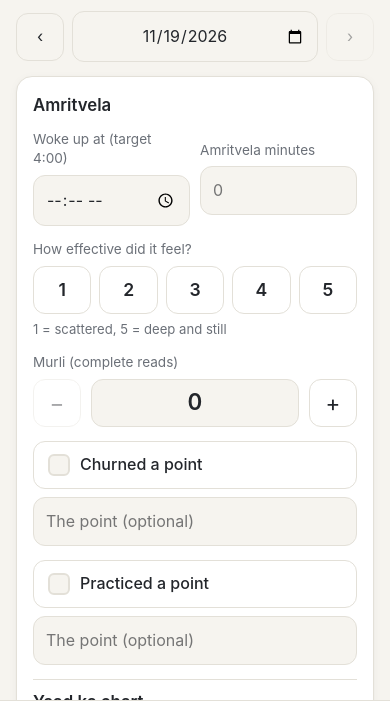
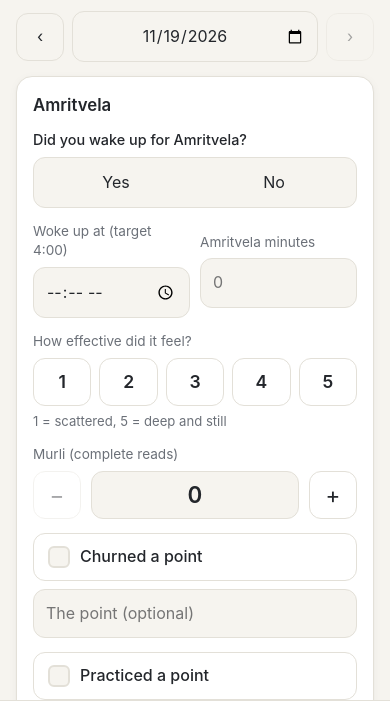
Before and after one commit to sureshyadagari/Meditation-tracker, a plain HTML site: page index.html in a window 390 px wide. Shown: the part 77-781 px from the top of the page. Drawn offline with Linux system fonts and the light colour scheme.

Commit message:
Add the Amritvela wake Yes/No gate.
Replace index.html with the updated tracker and note that answering No hides wake, minutes, and rating and saves them as 0.

Co-authored-by: Suresh Yadagari <sureshyadagari@users.noreply.github.com>

```diff
--- a/index.html
+++ b/index.html
@@ -106,6 +106,8 @@ nav button.on{color:var(--accent);font-weight:600}
 .sleep h2{margin-bottom:10px}
 .sleep-row{margin:0 0 12px}
 .sleep-row:last-child{margin-bottom:0}
+#amritvelaWokeRow{margin:0 0 14px}
+#amritvelaFields[hidden]{display:none!important}
 .sleep-q{font-size:.9rem;font-weight:500;margin:0 0 6px}
 .yn{display:flex;background:var(--bg);border:1px solid var(--line);border-radius:12px;padding:3px}
 .yn button{flex:1;border:0;background:transparent;min-height:42px}
@@ -146,6 +148,14 @@ main.ptr-snap{transition:transform .22s ease}
     </div>
     <div class="card">
       <h2>Amritvela</h2>
+      <div class="sleep-row" id="amritvelaWokeRow">
+        <div class="sleep-q" id="amritvelaWokeLabel">Did you wake up for Amritvela?</div>
+        <div class="yn" role="group" aria-labelledby="amritvelaWokeLabel">
+          <button type="button" data-amrit="amritvelaWoke" data-val="yes" id="amritvelaWokeYes" aria-pressed="false">Yes</button>
+          <button type="button" data-amrit="amritvelaWoke" data-val="no" id="amritvelaWokeNo" aria-pressed="false">No</button>
+        </div>
+      </div>
+      <div id="amritvelaFields">
         <div class="row">
           <div class="field"><label for="wake">Woke up at (target 4:00)</label><input type="time" id="wake"></div>
           <div class="field"><label for="mins">Amritvela minutes</label><input type="number" id="mins" inputmode="numeric" min="0" max="600" placeholder="0"></div>
@@ -154,6 +164,7 @@ main.ptr-snap{transition:transform .22s ease}
           <label>How effective did it feel?</label>
           <div class="rating" id="rating" role="radiogroup" aria-label="Rating 1 to 5"></div>
           <div class="hint" id="ratingHint" style="margin-top:6px">1 = scattered, 5 = deep and still</div>
+        </div>
       </div>
       <div class="field">
         <label id="murliLabel">Murli (complete reads)</label>
@@ -317,7 +328,7 @@ function shortDate(s){var d=parseYmd(s);return d.getDate()+" "+MONTHS[d.getMonth
 /* ---------- storage ---------- */
 var db;
 function blank(){return {version:1,days:{}}}
-function blankDay(){return {wake:"",minutes:null,rating:null,note:"",hourly:{},murli:0,churned:false,churnedPoint:"",practiced:false,practicedPoint:"",yaadMinutes:0,sleepPothamel:null,sleepMeditation:null,sleepNoPhone:null}}
+function blankDay(){return {wake:"",minutes:null,rating:null,amritvelaWoke:null,note:"",hourly:{},murli:0,churned:false,churnedPoint:"",practiced:false,practicedPoint:"",yaadMinutes:0,sleepPothamel:null,sleepMeditation:null,sleepNoPhone:null}}
 function parseYesNo(v){
   if(v===true||v===false)return v;
   if(typeof v==="string"){
@@ -325,6 +336,18 @@ function parseYesNo(v){
     if(t==="true"||t==="yes")return true;
     if(t==="false"||t==="no")return false;
   }
+  return null;
+}
+function parseRating(v){
+  if(v===""||v==null||isNaN(+v))return null;
+  var r=Math.round(+v);
+  if(r===0||(r>=1&&r<=5))return r;
+  return null;
+}
+function deriveAmritvelaWoke(d){
+  var v=parseYesNo(d.amritvelaWoke);
+  if(v!==null)return v;
+  if(toMin(d.wake)!=null||(d.minutes!=null&&d.minutes!==""&&!isNaN(+d.minutes)))return true;
   return null;
 }
 function clampMurli(v){
@@ -366,6 +389,7 @@ function load(){
   if(raw){try{var o=JSON.parse(raw);if(o&&o.days&&typeof o.days==="object")return normalize(o)}catch(e){}}
   var fresh=blank();
   fresh.days["2026-11-18"]={wake:"04:00",minutes:20,rating:1,note:"",hourly:{}};
+  fresh=normalize(fresh);
   persist(fresh);
   return fresh;
 }
@@ -380,10 +404,13 @@ function normalize(o){
       if(v.status==="done")hr[hn]={status:"done",min:Math.max(1,Math.min(600,+v.min||1))};
       else if(v.status==="skipped")hr[hn]={status:"skipped"};
     });
-    var r=+d.rating;
-    out.days[k]={wake:toMin(d.wake)!=null?d.wake.slice(0,5):"",
-      minutes:d.minutes===""||d.minutes==null||isNaN(+d.minutes)?null:Math.max(0,+d.minutes),
-      rating:r>=1&&r<=5?Math.round(r):null,note:typeof d.note==="string"?d.note:"",hourly:hr,
+    var wake=toMin(d.wake)!=null?d.wake.slice(0,5):"";
+    var minutes=d.minutes===""||d.minutes==null||isNaN(+d.minutes)?null:Math.max(0,+d.minutes);
+    var rating=parseRating(d.rating);
+    var woke=deriveAmritvelaWoke({amritvelaWoke:d.amritvelaWoke,wake:wake,minutes:minutes});
+    if(woke===false){wake="";minutes=0;rating=0}
+    out.days[k]={wake:wake,minutes:minutes,rating:rating,amritvelaWoke:woke,
+      note:typeof d.note==="string"?d.note:"",hourly:hr,
       murli:clampMurli(d.murli),
       churned:!!d.churned,
       churnedPoint:typeof d.churnedPoint==="string"?d.churnedPoint:"",
@@ -401,7 +428,8 @@ function getDay(s){
   var d=db.days[s];
   if(!d)return blankDay();
   return {
-    wake:d.wake||"",minutes:d.minutes==null?null:d.minutes,rating:d.rating||null,
+    wake:d.wake||"",minutes:d.minutes==null?null:d.minutes,rating:parseRating(d.rating),
+    amritvelaWoke:deriveAmritvelaWoke(d),
     note:d.note||"",hourly:d.hourly||{},murli:clampMurli(d.murli),
     churned:!!d.churned,churnedPoint:typeof d.churnedPoint==="string"?d.churnedPoint:"",
     practiced:!!d.practiced,practicedPoint:typeof d.practicedPoint==="string"?d.practicedPoint:"",
@@ -412,7 +440,7 @@ function getDay(s){
   };
 }
 function hasMorning(d){
-  return !!(d.wake||d.minutes!=null||d.rating||d.note||(d.murli&&d.murli>0)||d.churned||d.churnedPoint||d.practiced||d.practicedPoint||(d.yaadMinutes&&d.yaadMinutes>0)||d.sleepPothamel!=null||d.sleepMeditation!=null||d.sleepNoPhone!=null);
+  return !!(d.wake||d.minutes!=null||d.rating!=null||d.amritvelaWoke!=null||d.note||(d.murli&&d.murli>0)||d.churned||d.churnedPoint||d.practiced||d.practicedPoint||(d.yaadMinutes&&d.yaadMinutes>0)||d.sleepPothamel!=null||d.sleepMeditation!=null||d.sleepNoPhone!=null);
 }
 function isEmptyDay(d){return !hasMorning(d)&&!Object.keys(d.hourly||{}).length}
 function putDay(s,d){if(isEmptyDay(d))delete db.days[s];else db.days[s]=d;persist()}
@@ -452,11 +480,23 @@ function setCheck(id,on){
   b.classList.toggle("on",!!on);
   b.setAttribute("aria-pressed",on?"true":"false");
 }
+function syncAmritvelaFields(){
+  var show=getYesNo("amritvelaWoke")!==false;
+  $("amritvelaFields").hidden=!show;
+}
 function readForm(d){
+  var woke=getYesNo("amritvelaWoke");
+  d.amritvelaWoke=woke;
+  if(woke===false){
+    d.wake="";
+    d.minutes=0;
+    d.rating=0;
+  }else{
     var m=$("mins").value.trim();
     d.wake=$("wake").value||"";
     d.minutes=m===""?null:Math.max(0,Math.min(600,Math.round(+m)||0));
     d.rating=curRating;
+  }
   d.note=$("note").value.trim();
   d.murli=curMurli;
   d.churned=$("churned").getAttribute("aria-pressed")==="true";
@@ -473,10 +513,17 @@ function readForm(d){
 function loadForm(){
   var d=getDay(cur);
   $("date").value=cur;
+  setYesNo("amritvelaWoke",d.amritvelaWoke);
+  if(d.amritvelaWoke===false){
+    $("wake").value="";
+    $("mins").value="";
+    curRating=null;
+  }else{
     $("wake").value=d.wake||"";
     $("mins").value=d.minutes==null?"":d.minutes;
+    curRating=d.rating>=1&&d.rating<=5?d.rating:null;
+  }
   $("note").value=d.note||"";
-  curRating=d.rating||null;
   curMurli=clampMurli(d.murli);
   renderRatingButtons();
   renderMurli();
@@ -488,7 +535,8 @@ function loadForm(){
   setYesNo("sleepPothamel",d.sleepPothamel);
   setYesNo("sleepMeditation",d.sleepMeditation);
   setYesNo("sleepNoPhone",d.sleepNoPhone);
-  $("savedMsg").textContent=db.days[cur]&&(d.wake||d.minutes!=null||d.rating||(d.yaadMinutes&&d.yaadMinutes>0))?"Saved entry loaded":"";
+  syncAmritvelaFields();
+  $("savedMsg").textContent=db.days[cur]&&(d.wake||d.minutes!=null||d.rating!=null||d.amritvelaWoke!=null||(d.yaadMinutes&&d.yaadMinutes>0))?"Saved entry loaded":"";
   $("save").textContent=db.days[cur]&&hasMorning(d)?"Update chart":"Update chart";
   $("nextDay").disabled=cur>=today();
   var t=today();
@@ -585,10 +633,11 @@ function bestFieldStreak(field){
 function renderStats(dates){
   var rs=[],mins=0,pm=0,early=0,logged=0,murli=0,churned=0,practiced=0,yaad=0;
   dates.forEach(function(s){var d=db.days[s];if(!d)return;logged++;
-    if(d.rating)rs.push(d.rating);if(d.minutes)mins+=d.minutes;pm+=pauseMinutes(d);if(onTime(s))early++;
+    if(d.rating!=null)rs.push(d.rating);if(d.minutes)mins+=d.minutes;pm+=pauseMinutes(d);if(onTime(s))early++;
     murli+=clampMurli(d.murli);if(d.churned)churned++;if(d.practiced)practiced++;yaad+=clampYaad(d.yaadMinutes)});
   function sleepCount(field){var yes=0,answered=0;dates.forEach(function(s){var d=db.days[s];if(!d||d[field]==null)return;answered++;if(d[field]===true)yes++});return {yes:yes,answered:answered}};
   var pot=sleepCount("sleepPothamel"),med=sleepCount("sleepMeditation"),ph=sleepCount("sleepNoPhone");
+  var woke=sleepCount("amritvelaWoke");
   var potSt=currentFieldStreak("sleepPothamel"),potBest=bestFieldStreak("sleepPothamel");
   var medSt=currentFieldStreak("sleepMeditation"),medBest=bestFieldStreak("sleepMeditation");
   var phSt=currentFieldStreak("sleepNoPhone"),phBest=bestFieldStreak("sleepNoPhone");
@@ -603,6 +652,7 @@ function renderStats(dates){
     [fmtHM(mins),"Amritvela meditation"],
     [fmtHM(pm),"Hourly pause time"],
     [early+" / "+logged,"Days up by 4:15"],
+    [woke.yes+" / "+woke.answered,"Amritvela days woke"],
     [logged+"","Days logged"],
     [fmtYaad(yaad),"Yaad total"],
     [logged?fmtYaad(Math.round(yaad/logged)):"0m","Yaad daily average"],
@@ -677,9 +727,12 @@ function renderHistory(){
   var keys=sortedKeys().reverse(),ul=$("hist");
   if(!keys.length){ul.innerHTML='<li><div class="empty" style="width:100%">No entries yet</div></li>';return}
   ul.innerHTML=keys.map(function(k){var d=db.days[k],bits=[];
+    if(d.amritvelaWoke===false){bits.push("Missed Amritvela")}
+    else{
       if(d.wake)bits.push("Woke "+fmtTime(toMin(d.wake)));
       if(d.minutes!=null)bits.push(d.minutes+" min Amritvela");
       if(d.rating)bits.push(d.rating+"/5");
+    }
     if(clampMurli(d.murli)>0)bits.push("Murli ×"+clampMurli(d.murli));
     if(d.churned)bits.push("Churned");
     if(d.practiced)bits.push("Practiced");
@@ -749,6 +802,7 @@ $("murliPlus").addEventListener("click",function(){if(curMurli>=MURLI_MAX)return
 function toggleCheck(id){var on=$(""+id).getAttribute("aria-pressed")!=="true";setCheck(id,on);dirty=true;$("savedMsg").textContent=""}
 $("churned").addEventListener("click",function(){toggleCheck("churned")});
 $("practiced").addEventListener("click",function(){toggleCheck("practiced")});
+$("amritvelaWokeRow").addEventListener("click",function(e){var b=e.target.closest("button[data-amrit]");if(!b)return;toggleYesNo("amritvelaWoke",b.dataset.val==="yes");syncAmritvelaFields()});
 $("sleepChecks").addEventListener("click",function(e){var b=e.target.closest("button[data-sleep]");if(!b)return;toggleYesNo(b.dataset.sleep,b.dataset.val==="yes")});
 $("save").addEventListener("click",saveForm);
 $("date").addEventListener("change",function(){var v=$("date").value;if(v)goDate(v)});
```
Also changed, not shown: 1 other file. Lines whose indentation alone changed are shown as unchanged.
